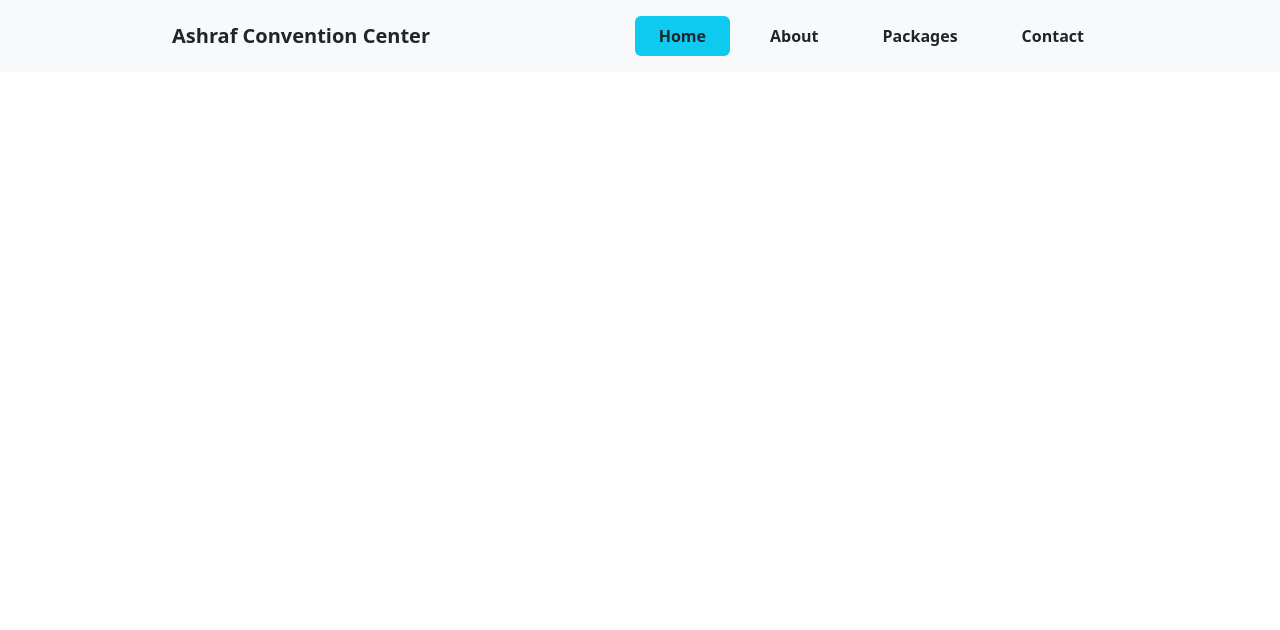
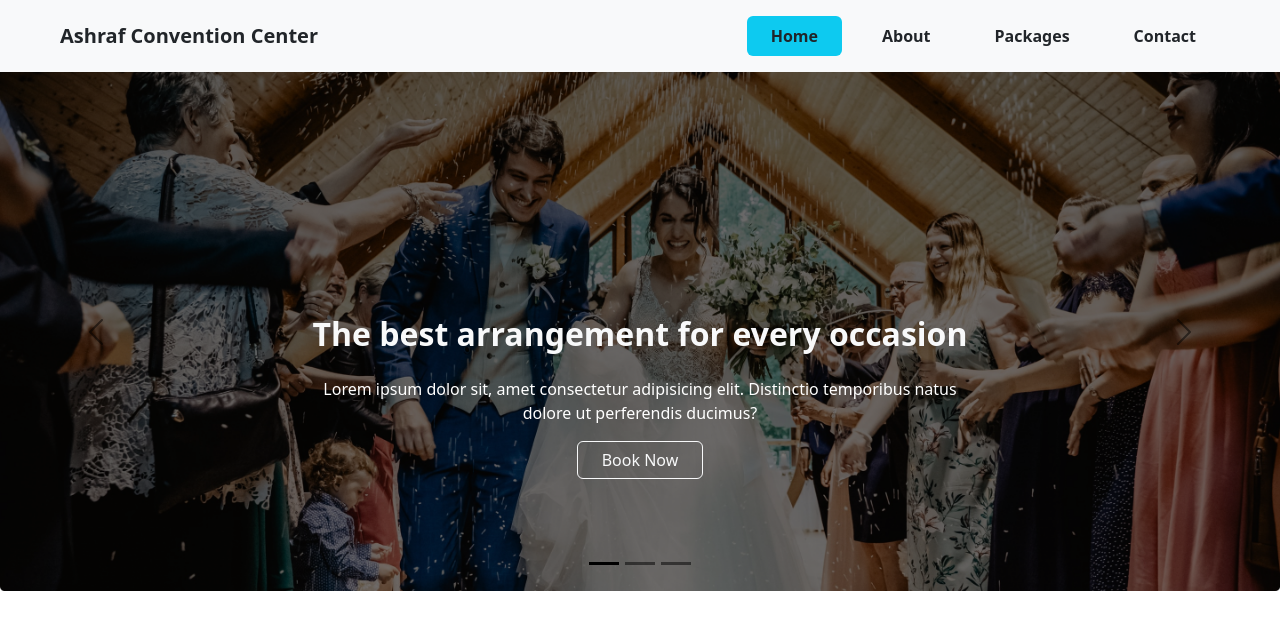
Before and after one commit to MDASHRAFTANVIR/Bootstrap_Project01, a plain HTML site: page index.html in a window 1280 px wide. Drawn offline with nearby package versions, Linux system fonts and the light colour scheme.

Commit message:
Hero Section Completed

```diff
--- a/index.html
+++ b/index.html
@@ -10,6 +10,19 @@
     <!-- Bootstrap CDN Link  -->
     <link href="https://cdn.jsdelivr.net/npm/bootstrap@5.2.0/dist/css/bootstrap.min.css" rel="stylesheet" integrity="sha384-gH2yIJqKdNHPEq0n4Mqa/HGKIhSkIHeL5AyhkYV8i59U5AR6csBvApHHNl/vI1Bx" crossorigin="anonymous">
 
+    <style>
+
+
+      @media screen and (max-width: 576px) {
+    .banner-image {
+        height: 27rem;
+        background-size: cover;
+        background-position: center;
+    }
+    }
+
+    </style>
+
 
   </head>
   <body>
@@ -18,14 +31,14 @@
     <!-- Navbar Start Here -->
     <!-- Navbar Start Here -->
     <section class="bg-light py-2">
-        <nav class="navbar navbar-expand-lg bg-light w-75 mx-auto">
+        <nav class="navbar navbar-expand-lg bg-light w-75 w-100 mx-auto">
             <div class="container-fluid">
-              <a class="navbar-brand text-dark fw-semibold" href="#">Ashraf Convention Center</a>
+              <a class="navbar-brand text-dark fw-semibold w-25 ms-lg-5" href="#">Ashraf Convention Center</a>
               <button class="navbar-toggler" type="button" data-bs-toggle="collapse" data-bs-target="#navbarSupportedContent" aria-controls="navbarSupportedContent" aria-expanded="false" aria-label="Toggle navigation">
                 <span class="navbar-toggler-icon"></span>
               </button>
               <div class="collapse navbar-collapse" id="navbarSupportedContent">
-                <ul class="navbar-nav mb-2 mb-lg-0 ms-auto">
+                <ul class="navbar-nav mb-2 mb-lg-0 ms-auto me-lg-5">
                   <li class="nav-item">
                     <a class="nav-link text-dark active btn btn-outline-info px-4 fw-semibold border-0" aria-current="page" href="#">Home</a>
                   </li>
@@ -48,10 +61,71 @@
     <!-- Navbar End Here  -->
     <!-- Navbar End Here  -->
 
+    <!-- --------------- Hero Section With Carousel Start Here--------------  -->
+    <!-- --------------- Hero Section With Carousel Start Here--------------  -->
+    <!-- --------------- Hero Section With Carousel Start Here--------------  -->
+     <section>
+      <div id="carouselExampleDark" class="carousel carousel-dark slide" data-bs-ride="carousel">
+        <div class="carousel-indicators">
+          <button type="button" data-bs-target="#carouselExampleDark" data-bs-slide-to="0" class="active" aria-current="true" aria-label="Slide 1"></button>
+          <button type="button" data-bs-target="#carouselExampleDark" data-bs-slide-to="1" aria-label="Slide 2"></button>
+          <button type="button" data-bs-target="#carouselExampleDark" data-bs-slide-to="2" aria-label="Slide 3"></button>
+        </div>
+        <div class="carousel-inner">
+
+           <!-- Banner 1 -->
+
+          <div class="carousel-item active" data-bs-interval="10000">
+            <img src="images/banner.png" class="w-100 banner-image" alt="...">
+
+            <div class="carousel-caption  d-md-block my-lg-4">
+              <h5 class=" text-light fw-semibold fs-2 w-lg-50 mx-lg-auto mb-4">The best arrangement for every occasion</h5>
+              <p class="text-white w-75 mx-auto">Lorem ipsum dolor sit, amet consectetur adipisicing elit. Distinctio temporibus natus dolore ut perferendis ducimus?</p>
+              <button class="btn btn-outline-light px-4 mb-4 mb-lg-5 mb-sm-3">Book Now</button>
+            </div>
+          </div>
+
+          <!-- Banner 2 -->
+
+          <div class="carousel-item" data-bs-interval="2000">
+            <img src="images/wedding.jpg" class="w-100 banner-image" alt="...">
+
+            <div class="carousel-caption  d-md-block my-lg-4">
+              <h5 class=" text-light fw-semibold fs-2 w-lg-50 mx-lg-auto mb-4">A place where you meet your dream partner</h5>
+              <p class="text-white w-75 mx-auto">Lorem ipsum, dolor sit amet consectetur adipisicing elit. Repellat dicta autem quos saepe temporibus reprehenderit.</p>
+              <button class="btn btn-outline-light px-4  mb-4 mb-md-4 mb-lg-5">Book Now</button>
+            </div>
+          </div>
+
+          <!-- Banner 3 -->
+
+          <div class="carousel-item">
+            <img src="images/wedding2.jpg" class="w-100 banner-image" alt="...">
+
+            <div class="carousel-caption  d-md-block my-lg-4">
+              <h5 class=" text-light fw-semibold fs-2 w-lg-50 mx-lg-auto mb-4">A banquet hall that makes your wedding the best</h5>
+              <p class="text-white w-75 mx-auto w-75 mx-auto">Lorem, ipsum dolor sit amet consectetur adipisicing elit. Dicta iure cumque, consequuntur illo obcaecati qui.</p>
+              <button class="btn btn-outline-light px-4 mb-4 mb-lg-5 mb-sm-3">Book Now</button>
+            </div>
+          </div>
+        </div>
 
 
+        <button class="carousel-control-prev" type="button" data-bs-target="#carouselExampleDark" data-bs-slide="prev">
+          <span class="carousel-control-prev-icon" aria-hidden="true"></span>
+          <span class="visually-hidden">Previous</span>
+        </button>
+        <button class="carousel-control-next" type="button" data-bs-target="#carouselExampleDark" data-bs-slide="next">
+          <span class="carousel-control-next-icon" aria-hidden="true"></span>
+          <span class="visually-hidden">Next</span>
+        </button>
+      </div>
 
+     </section>
 
+    <!-- Hero Section End Here ---------------  -->
+    <!-- Hero Section End Here ---------------  -->
+    <!-- Hero Section End Here ---------------  -->
 
 
 
```
Also changed, not shown: images/wedding.jpg (added), images/wedding2.jpg (added).
